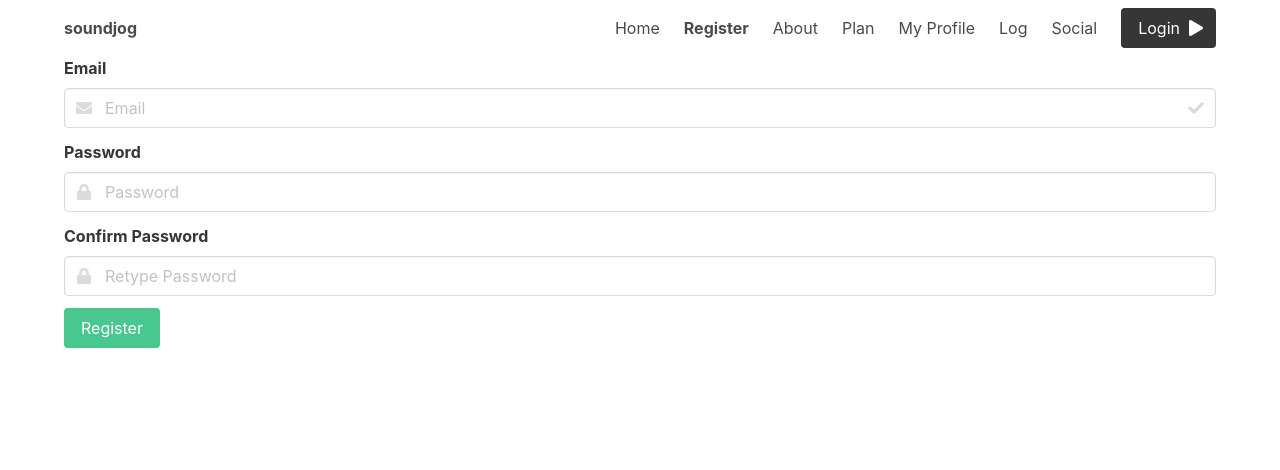
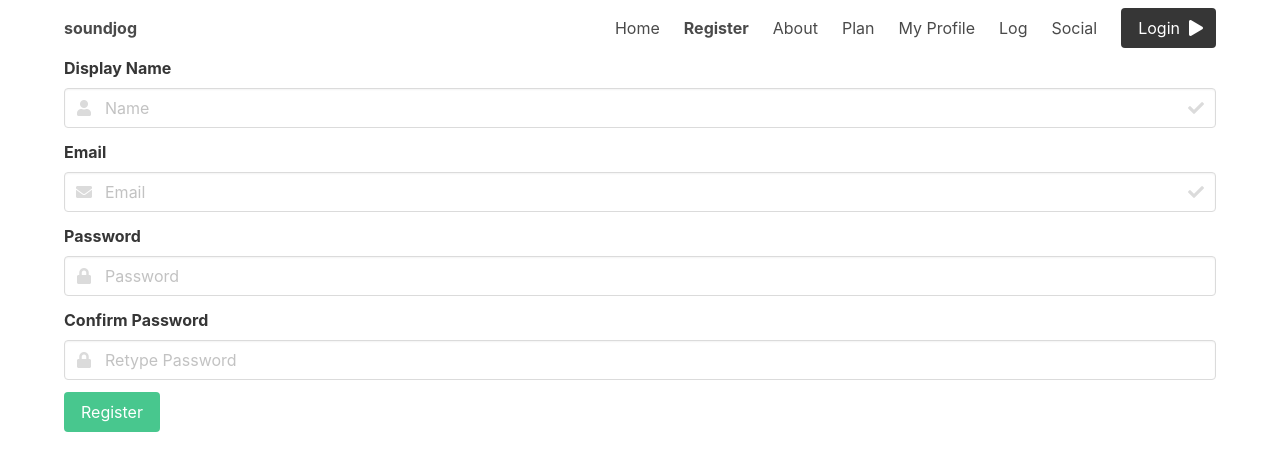
Before and after one commit to kevindean12/health-tracker, a Vue app in the folder client/: page /register in a window 1280 px wide. Shown: the top 470 px of the page. Built offline with nearby package versions, Linux system fonts and the light colour scheme.

Commit message:
Add new user registration functionality.

```diff
--- a/client/src/models/Users.js
+++ b/client/src/models/Users.js
@@ -12,12 +12,10 @@ export async function AdminLogin(email, password){
     return CurrentUser = user;
 }
 
-export function Register(email, password, confirmation){
+export async function Register(name, email, password, confirmation){
     if(password != confirmation) {
         throw Error('Passwords do not match!');
     }
-    // if(password.length < 12){
-    //     throw Error('Password is too short');
-    // } //implement this in deployment
-    Users.push({Email: email, Password: password});
+    const success = await sjFetch('/users/register', {name: name, email: email, password: password});
+    return success;
 }
--- a/client/src/views/Register.vue
+++ b/client/src/views/Register.vue
@@ -1,6 +1,18 @@
 <template>
     <form class="container" @submit.prevent="register">
         {{error}}
+        <div class="field">
+            <label class="label">Display Name</label>
+            <p class="control has-icons-left has-icons-right">
+                <input class="input" type="text" placeholder="Name" v-model="name">
+                <span class="icon is-small is-left">
+                    <i class="fas fa-user"></i>
+                </span>
+                <span class="icon is-small is-right">
+                    <i class="fas fa-check"></i>
+                </span>
+            </p>
+        </div>
         <div class="field">
             <label class="label">Email</label>
             <p class="control has-icons-left has-icons-right">
@@ -46,15 +58,16 @@ import { Register, Login } from "../models/Users";
 export default {
     data: () => ({
         email: '',
+        name: '',
         password: '',
         confirm: '',
         error: ''
     }),
     methods: {
-        register(){
+        async register(){
             try{
-                Register(this.email, this.password, this.confirm);
-                Login(this.email, this.password);
+                await Register(this.name, this.email, this.password, this.confirm);
+                await Login(this.email, this.password);
                 this.$router.push('/profile');
             }
             catch(error){
```
Also changed, not shown: 2 other files (tests, documents, lock files or other folders).
